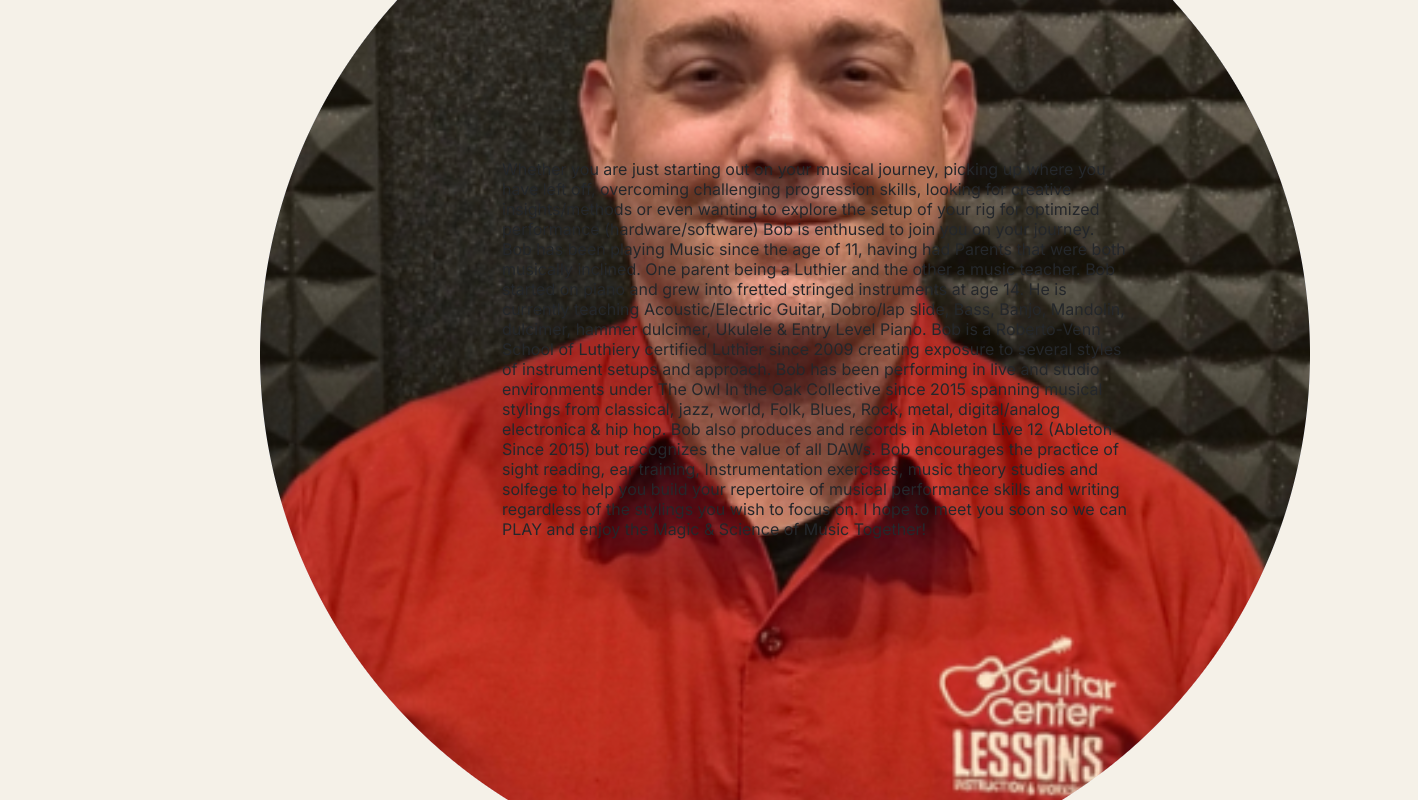
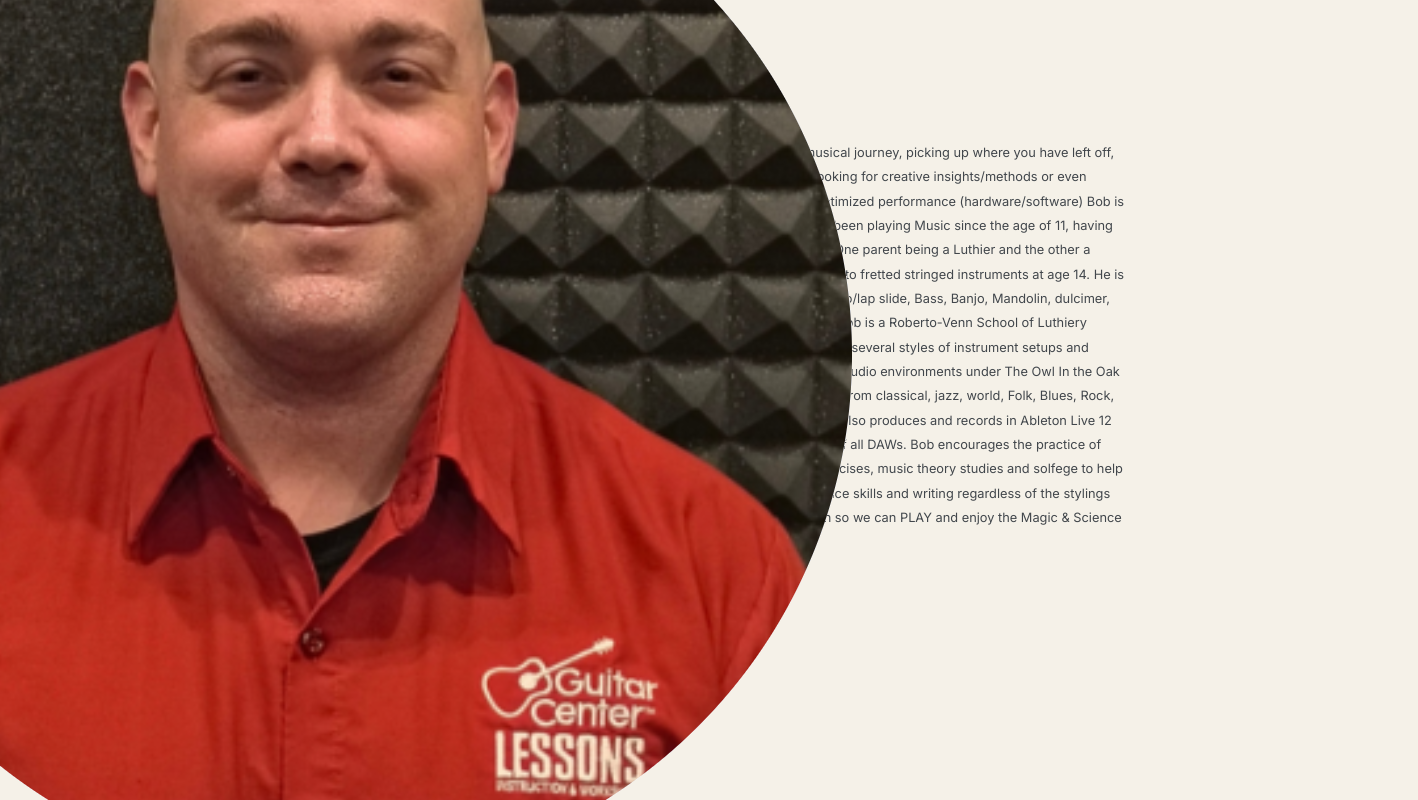
Before and after one commit to BrookeFloyd10/Harmonotes-BrookeF, a React (Vite) app in the folder harmonotes/: page /about in a window 1280 px wide. Shown: the part 480-1280 px from the top of the page, 1418 px wide, since content can reach past the window. Built offline with nearby package versions, Linux system fonts and the light colour scheme.

Commit message:
centered the bio and placed it next to the photo container.

```diff
--- a/harmonotes/src/App.css
+++ b/harmonotes/src/App.css
@@ -222,8 +222,25 @@ article {
 }
 
 .about-photo {
+    display: flex;
+    justify-content: center;
+    align-items: center;
+    border: 1px solid #d7cdbd;
+    background-color: #fbf7ef;
+    position: relative;
+}
 
+
+/* want to add a about-photo :: before psuedo element but not sure if its needed */
+
+.about-bio {
+    border-left: 3px solid #b08a45;
+    padding-left: 3rem;
+    font-size: 0.8rem;
+    line-height: 1.9;
+    color: #42474c;
 }
+
 
 .success-message {
     border: 1px solid green;
```
